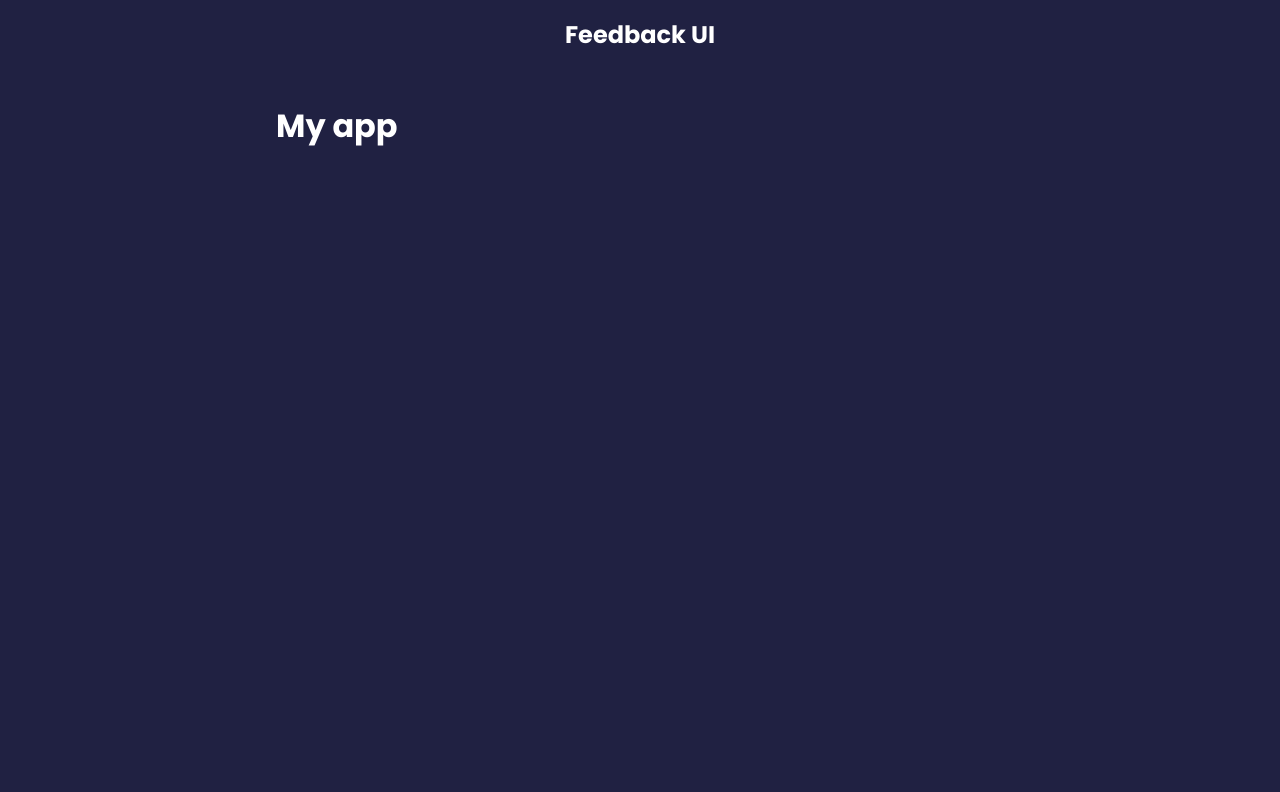
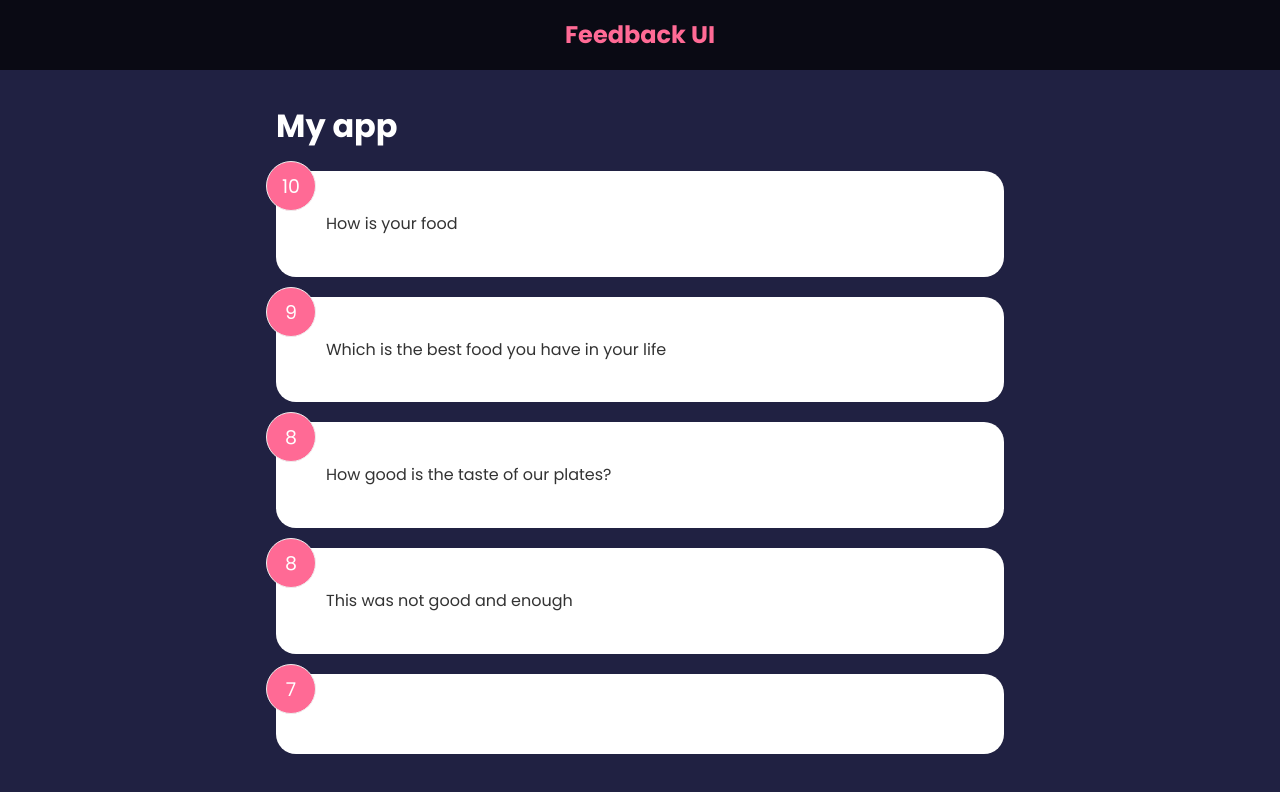
Before and after one commit to diegodvfe/feedback-app, a React (Create React App) app: page / in a window 1280 px wide. Shown: the top 792 px of the page. Built offline with nearby package versions, Linux system fonts and the light colour scheme.

Commit message:
add data

```diff
--- a/src/App.js
+++ b/src/App.js
@@ -1,12 +1,17 @@
-
+import { useState } from "react"
 import Header from "./components/Header"
+import FeedbackList from "./components/FeedbackList"
+import FeedbackData from "./data/FeedbackData"
 
 function App (){
+  const [feedback, setFeedback] = useState(FeedbackData)
+
   return (
     <>
   <Header  />
     <div className="container">
-      <h1>My app</h1>
+       <h1>My app</h1>
+       <FeedbackList feedback={feedback}/>
     </div>
     </>
   )
--- /dev/null
+++ b/src/components/FeedbackItem.jsx
@@ -0,0 +1,23 @@
+import React from 'react'
+
+
+
+function FeedbackItem({item}) {
+
+   // THIS IS COMPONENT THAT HANDLE THE STATE OF THE SPECIFIC COMPONENT
+  // const handleClick = () =>{
+  //   setRating((prev) =>{
+  //     return prev + 1
+  //   })
+  // }
+  // <button onClick={handleClick}>Click</button>
+
+  return (
+    <div className='card'>
+      <div className="num-display">{item.rating}</div>
+      <div className="text-display">{item.text}</div>
+    </div>
+  )
+}
+
+export default FeedbackItem
--- /dev/null
+++ b/src/components/FeedbackList.jsx
@@ -0,0 +1,18 @@
+import FeedbackItem from "./FeedbackItem"
+
+function FeedbackList({feedback}) {
+
+  if (!feedback || feedback.length === 0){
+    return <p>No Feedback Yet</p>
+  }
+
+  return (
+    <div className='feedback-list'>
+      {feedback.map((item) =>(
+       <FeedbackItem key={item.id} item={item} />
+      ))}
+    </div>
+  )
+}
+
+export default FeedbackList
--- a/src/components/Header.jsx
+++ b/src/components/Header.jsx
@@ -2,10 +2,15 @@ import React from 'react'
 import PropTypes from 'prop-types';
 
 
-function Header({text}) {
+function Header({text, bgColor, textColor}) {
+
+  const headerStyles ={
+    backgroundColor: bgColor,
+    color: textColor,
+  }
 
   return (
-    <header>
+    <header style={headerStyles}>
       <div className="container">
         <h2>{text}</h2>
       </div>
@@ -14,11 +19,15 @@ function Header({text}) {
 }
 
 Header.defaultProps ={
-  text: 'Feedback UI'
+  text: 'Feedback UI',
+  bgColor: 'rgba(0,0,0, 0.7)',
+  textColor: '#ff6a95',
 }
 
 Header.propTypes ={
   text: PropTypes.string,
+  bgColor: PropTypes.string,
+  textColor: PropTypes.string,
 }
 
 export default Header
--- /dev/null
+++ b/src/data/FeedbackData.js
@@ -0,0 +1,31 @@
+
+
+const FeedbackData = [
+  {
+   id: 1,
+    rating: 10,
+    text: 'How is your food'
+  },
+  {
+    id:2,
+    rating: 9,
+    text: 'Which is the best food you have in your life'
+  },
+  {
+    id: 3,
+    rating: 8,
+    text: 'How good is the taste of our plates?'
+  },
+  {
+    id: 4,
+    rating: 8,
+    text: 'This was not good and enough'
+  },
+  {
+    id: 5,
+    rating: 7,
+    tex:'Necesita ayuda en vida',
+  },
+]
+
+export default FeedbackData
--- a/src/index.css
+++ b/src/index.css
@@ -35,7 +35,7 @@ header {
 .card {
   background-color: #fff;
   color: #333;
-  border-radius: 15px;
+  border-radius: 20px;
   padding: 40px 50px;
   margin: 20px 0;
   position: relative;
```
Also changed, not shown: public/index.html (line endings or trailing spaces).
